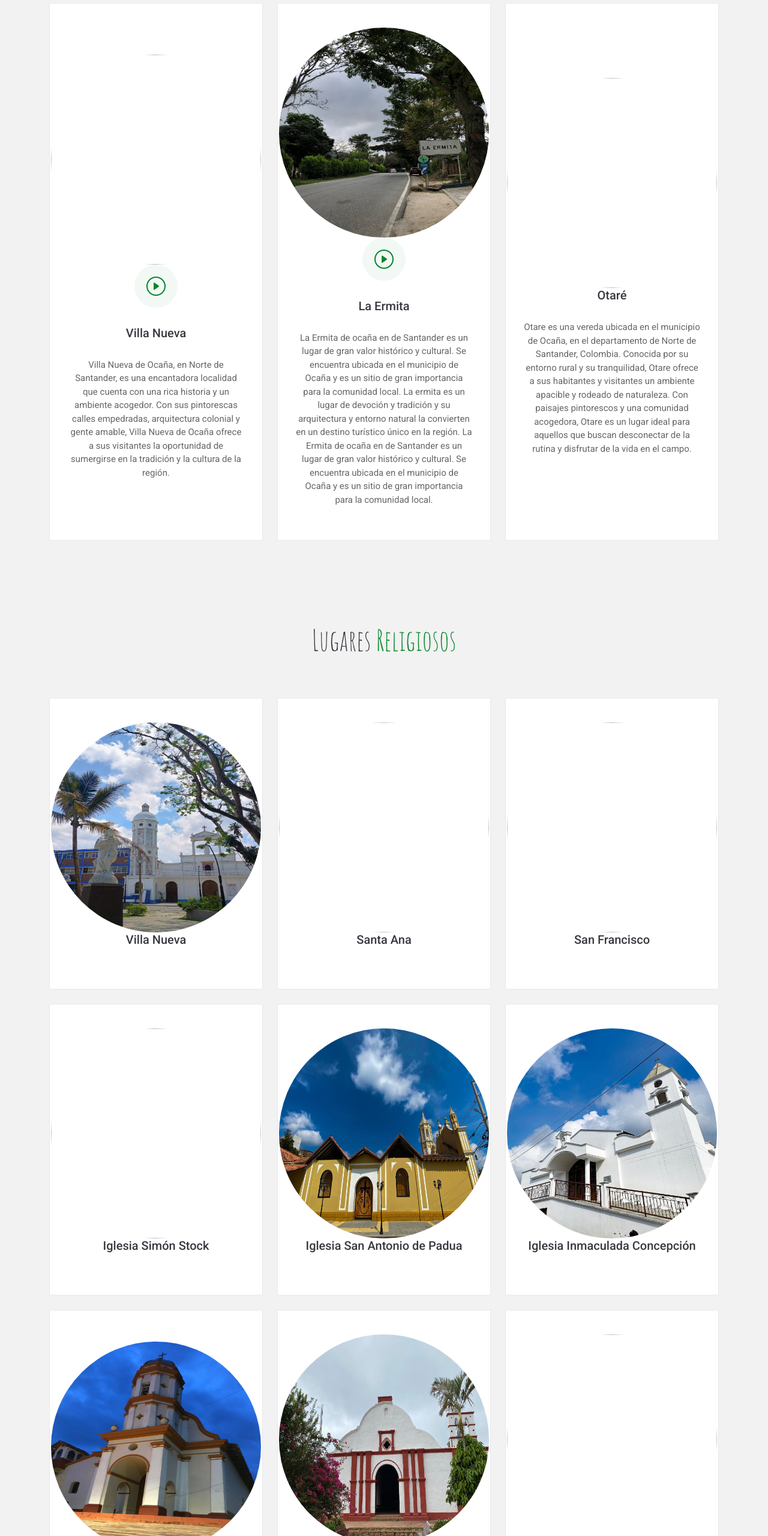
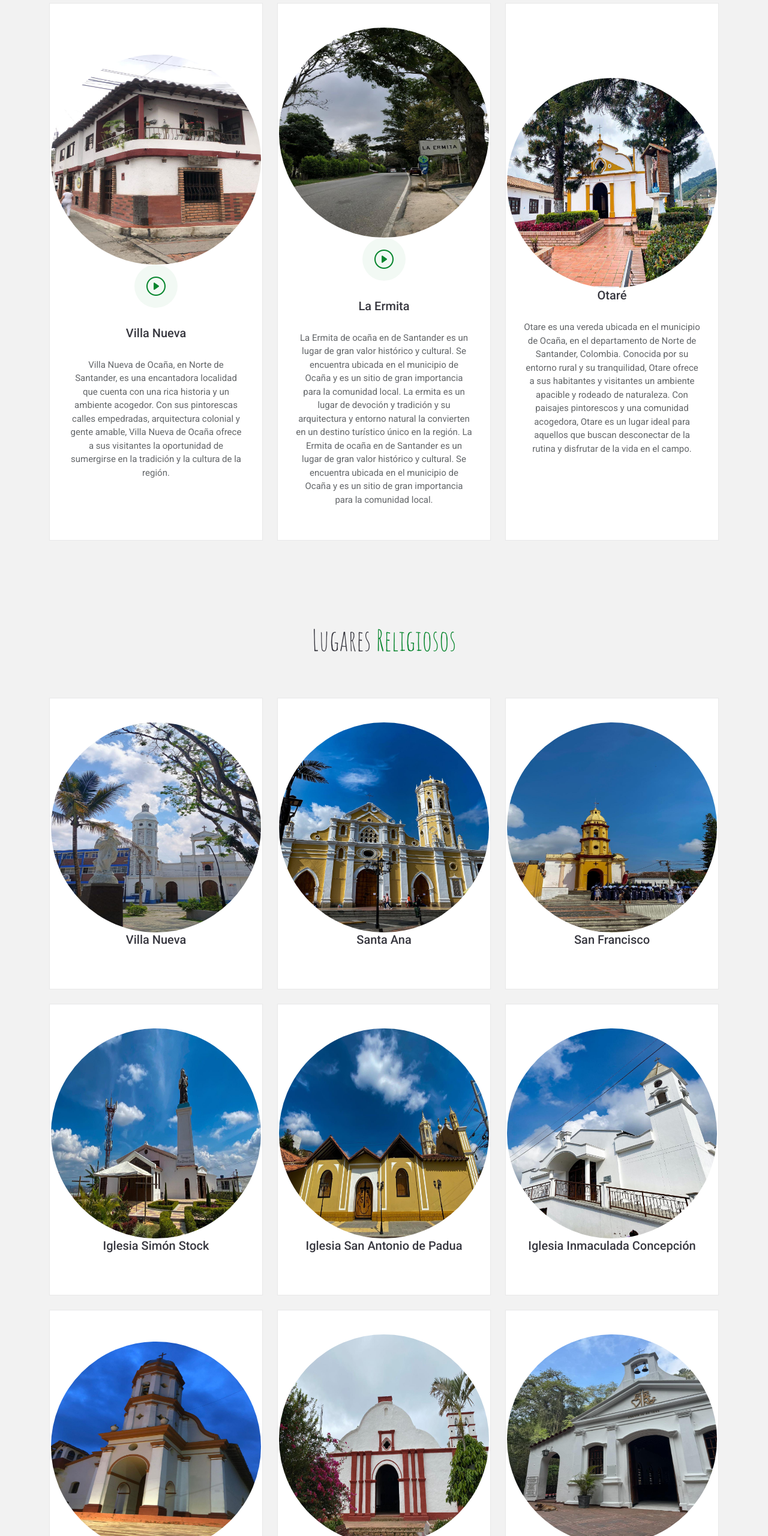
Before and after one commit to jespa-code/ocana360, a plain HTML site: page index.html in a window 1280 px wide. Shown: the part 3400-5960 px from the top of the page at 60% size. Drawn offline with Linux system fonts and the light colour scheme; files whose address does not match are found by name.

Commit message:
Update index.html

```diff
--- a/index.html
+++ b/index.html
@@ -219,7 +219,7 @@
                 <div class="col-xl-4">
                   <div class="icon-box d-flex flex-column justify-content-center align-items-center">
                    <!-- <i class="bi bi-clipboard-data"></i>-->
-                    <img class="zoom" style="width: 350px; height: 350px;" src="assets\img\villanueva.jpg">
+                    <img class="zoom" style="width: 350px; height: 350px;" src="villanueva.jpg">
                     <div class="d-flex" data-aos="fade-up" data-aos-delay="200">
                       <a href="https://www.youtube.com/embed/AivefpnPn2w" class="glightbox btn-watch-video d-flex align-items-center"><i class="bi bi-play-circle"></i><span></span></a>
                       </div>
@@ -248,7 +248,7 @@
                 <div class="col-xl-4" data-aos="fade-up" data-aos-delay="300">
                   <div class="icon-box d-flex flex-column justify-content-center align-items-center">
                    <!--<i class="bi bi-gem"></i>-->
-                    <img class="zoom"  style="width: 350px; height: 350px;" src="assets\img\otare.jpg">
+                    <img class="zoom"  style="width: 350px; height: 350px;" src="otare.jpg">
                     <h4>Otaré</h4>
                     <p>Otare es una vereda ubicada en el municipio de Ocaña, en el departamento de Norte de Santander, Colombia. Conocida por su entorno rural y su tranquilidad, Otare ofrece a sus habitantes y visitantes un ambiente apacible y rodeado de naturaleza. Con paisajes pintorescos y una comunidad acogedora, Otare es un lugar ideal para aquellos que buscan desconectar de la rutina y disfrutar de la vida en el campo.</p>
                   </div>
@@ -289,7 +289,7 @@
                 <div class="col-xl-4" data-aos="fade-up" data-aos-delay="300">
                   <div class="icon-box d-flex flex-column justify-content-center align-items-center">
                    <!--<i class="bi bi-gem"></i>-->
-                    <img class="zoom"  style="width: 350px; height: 350px;" src="assets\img\santaana.jpg">
+                    <img class="zoom"  style="width: 350px; height: 350px;" src="santaana.jpg">
                     <h4>Santa Ana</h4>
 
                   </div>
@@ -298,7 +298,7 @@
                 <div class="col-xl-4" data-aos="fade-up" data-aos-delay="300">
                   <div class="icon-box d-flex flex-column justify-content-center align-items-center">
                    <!--<i class="bi bi-gem"></i>-->
-                    <img class="zoom"  style="width: 350px; height: 350px;" src="assets\img\sanfrancisco.jpg">
+                    <img class="zoom"  style="width: 350px; height: 350px;" src="sanfrancisco.jpg">
                     <h4>San Francisco</h4>
 
                   </div>
@@ -307,7 +307,7 @@
                 <div class="col-xl-4" data-aos="fade-up" data-aos-delay="300">
                   <div class="icon-box d-flex flex-column justify-content-center align-items-center">
                    <!--<i class="bi bi-gem"></i>-->
-                    <img class="zoom"  style="width: 350px; height: 350px;" src="assets\img\stock.jpg">
+                    <img class="zoom"  style="width: 350px; height: 350px;" src="stock.jpg">
                     <h4>Iglesia Simón Stock</h4>
 
                   </div>
@@ -347,7 +347,7 @@
                 <div class="col-xl-4" data-aos="fade-up" data-aos-delay="300">
                   <div class="icon-box d-flex flex-column justify-content-center align-items-center">
                    <!--<i class="bi bi-gem"></i>-->
-                    <img class="zoom"  style="width: 350px; height: 350px;" src="assets\img\torcoroma.jpg">
+                    <img class="zoom"  style="width: 350px; height: 350px;" src="torcoroma.jpg">
                     <h4>Capilla Nuestra Señora de las gracias de Torcoroma</h4>
 
                   </div>
@@ -378,7 +378,7 @@
                 <div class="col-xl-4" data-aos="fade-up" data-aos-delay="300">
                   <div class="icon-box d-flex flex-column justify-content-center align-items-center">
                    <!--<i class="bi bi-gem"></i>-->
-                    <img class="zoom"  style="width: 350px; height: 350px;" src="assets\img\palmas.jpg">
+                    <img class="zoom"  style="width: 350px; height: 350px;" src="palmas.jpg">
                     <h4>Las Palmas</h4>
                     <button type="button" class="btn btn-success" data-bs-toggle="modal" data-bs-target="#exampleModal11">Ver más</button>
                     </div>
@@ -387,7 +387,7 @@
                 <div class="col-xl-4">
                   <div class="icon-box d-flex flex-column justify-content-center align-items-center">
                    <!-- <i class="bi bi-clipboard-data"></i>-->
-                    <img class="zoom"  style="width: 350px; height: 350px;" src="assets\img\reservaaves.jpg">
+                    <img class="zoom"  style="width: 350px; height: 350px;" src="reservaaves.jpg">
                     <h4>Reserva de aves</h4>
                     <button type="button" class="btn btn-success" data-bs-toggle="modal" data-bs-target="#exampleModal12">Ver más</button>
                     </div>
```
